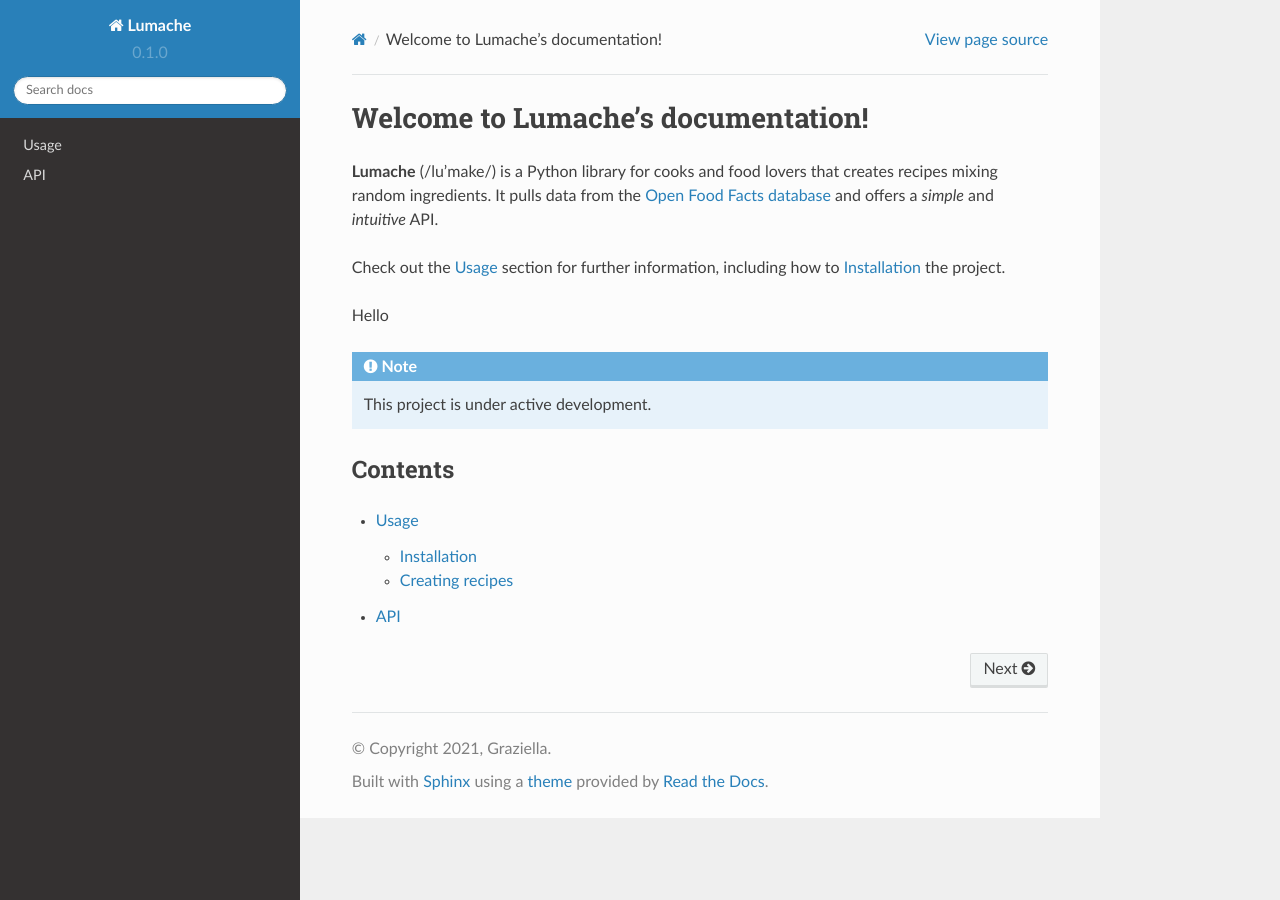
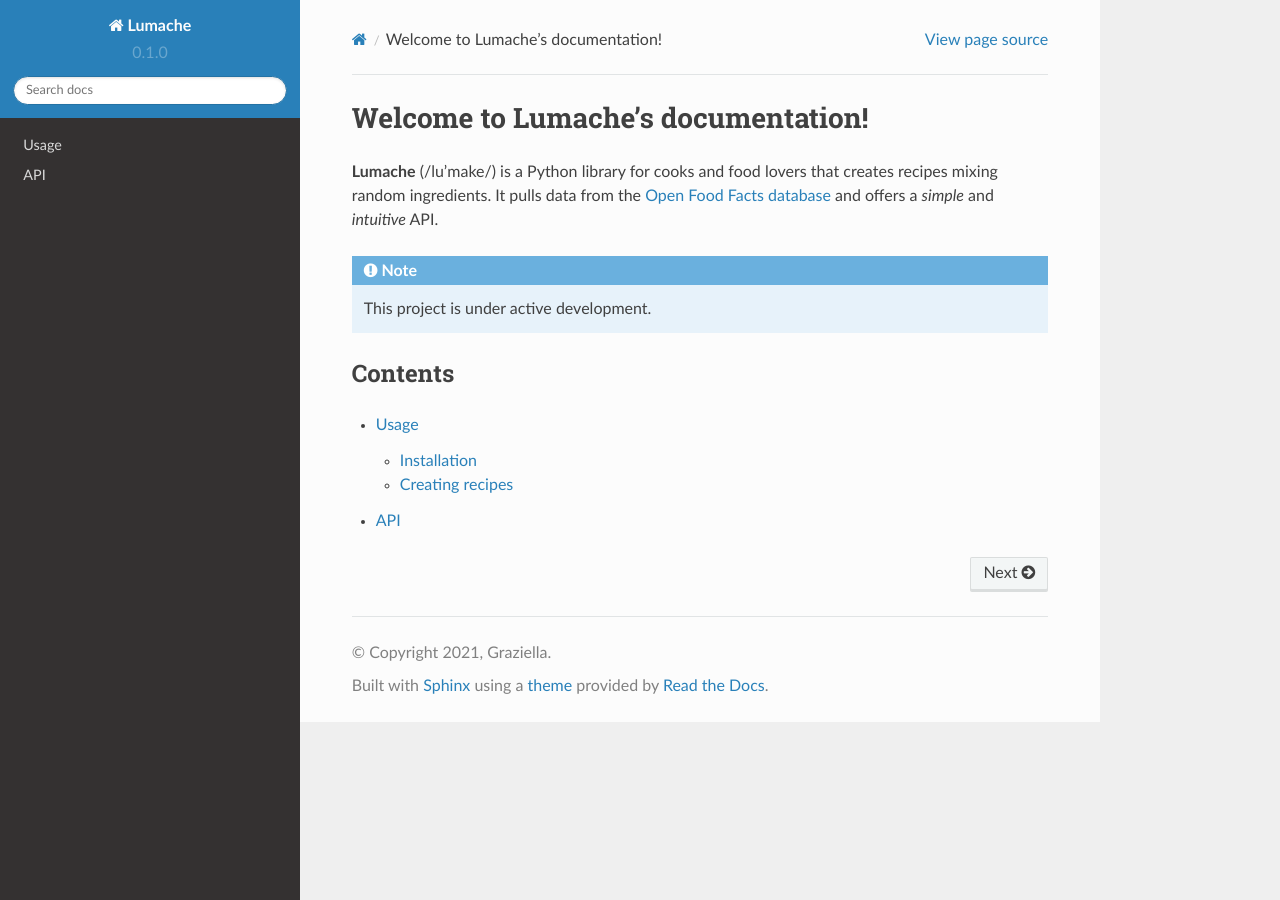
Before and after one commit to ApBloch/EngineeringNotes, a Sphinx documentation site: the page built from docs/source/index.rst, in a window 1280 px wide. Built offline with Sphinx 7.4.7 and the Read the Docs theme 2.0.0, drawn with Linux system fonts in a browser that asks for light colours.

Commit message:
Update index.rst

```diff
--- a/docs/source/index.rst
+++ b/docs/source/index.rst
@@ -5,11 +5,6 @@ Welcome to Lumache's documentation!
 that creates recipes mixing random ingredients.
 It pulls data from the `Open Food Facts database <https://world.openfoodfacts.org/>`_
 and offers a *simple* and *intuitive* API.
-
-Check out the :doc:`usage` section for further information, including
-how to :ref:`installation` the project.
-
-Hello
 
 .. note::
 
```
